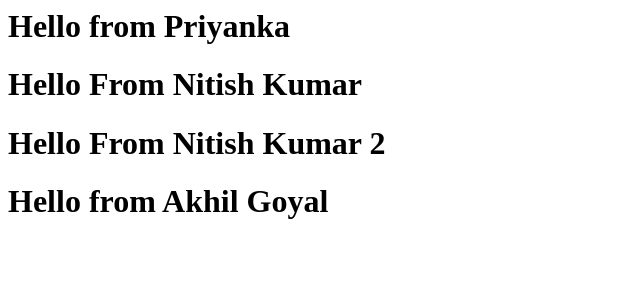
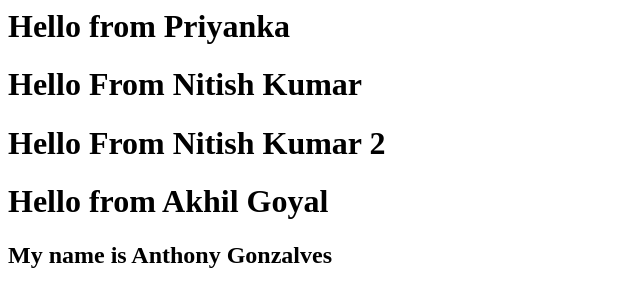
Before and after one commit to nitishkumar90-svg/collab-testing, a plain HTML site: page index.html in a window 1280 px wide. Shown: the whole page, without its empty margins (0-640 px from the left). Drawn offline with Linux system fonts and the light colour scheme.

Commit message:
Second check in from akhil.

```diff
--- a/index.html
+++ b/index.html
@@ -10,5 +10,6 @@
     <h1>Hello From Nitish Kumar</h1>
     <h1>Hello From Nitish Kumar 2</h1>
     <h1>Hello from Akhil Goyal</h1>
+    <h2>My name is Anthony Gonzalves</h2>
 </body>
 </html>
```
